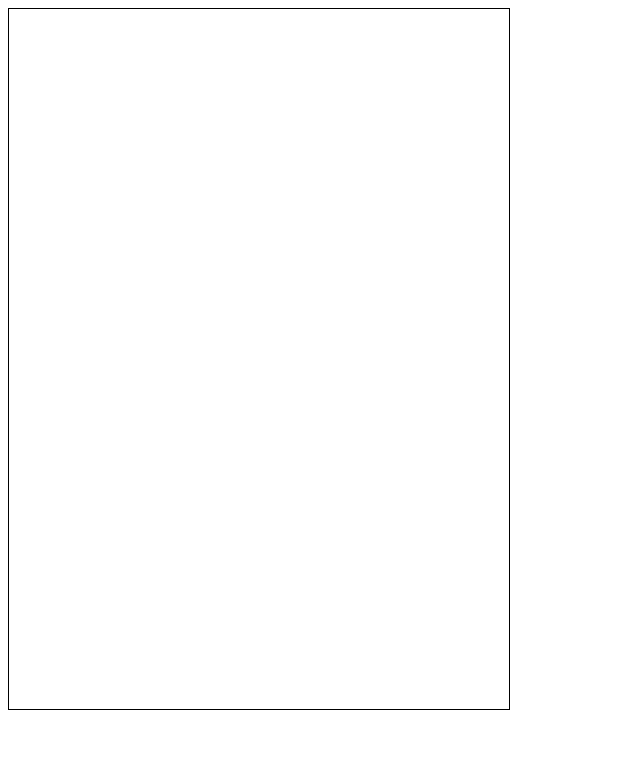
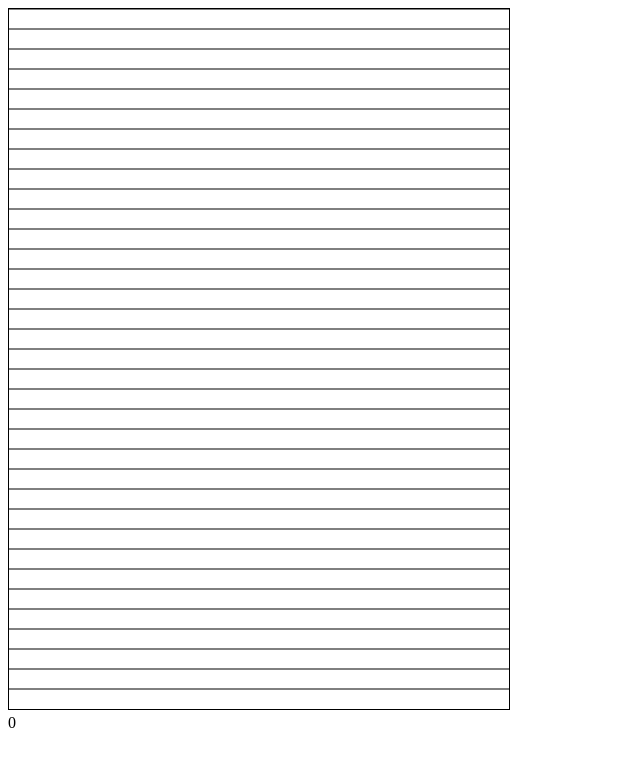
Before and after one commit to ElifVerdaCodar/tetris, a website with bundled scripts: page index.html in a window 1280 px wide. Shown: the whole page, without its empty margins (0-640 px from the left). Built offline with nearby package versions, Linux system fonts and the light colour scheme.

Commit message:
yatay çizgiler

```diff
--- a/index.html
+++ b/index.html
@@ -4,14 +4,13 @@
     <title>parcel-starter</title>
     <style>
       #canvas {
-                width: 500px;
-                height: 700px;
         border: solid 1px black;
       }
     </style>
   </head>
   <body>
-        <canvas id="canvas"></canvas>
+    <canvas id="canvas" width="500" height="700"></canvas>
+    <div id="position">0</div>
     <script src="src/index.ts"></script>
   </body>
 </html>
--- a/src/index.ts
+++ b/src/index.ts
@@ -0,0 +1,19 @@
+document.addEventListener("DOMContentLoaded", function () {
+  var canvas = document.getElementById("canvas") as HTMLCanvasElement;
+  var ctx = canvas.getContext("2d");
+  ctx.beginPath();
+
+  //35e kadar 20şer arttırarak dön. Böylece 700 pixellik alanda çiz
+  for (var i = 0; i < 35; i += 1) {
+    console.log(i);
+    ctx.moveTo(0, i * 20);
+    ctx.lineTo(500, i * 20);
+  }
+  ctx.stroke();
+
+  //pozisyon
+  var pozisyon = document.getElementById("position") as HTMLDivElement;
+  canvas.addEventListener("mousemove", function (event) {
+    pozisyon.innerText = event.clientX + "," + event.clientY;
+  });
+});
```
Also changed, not shown: 1 other file. Lines whose indentation alone changed are shown as unchanged.
